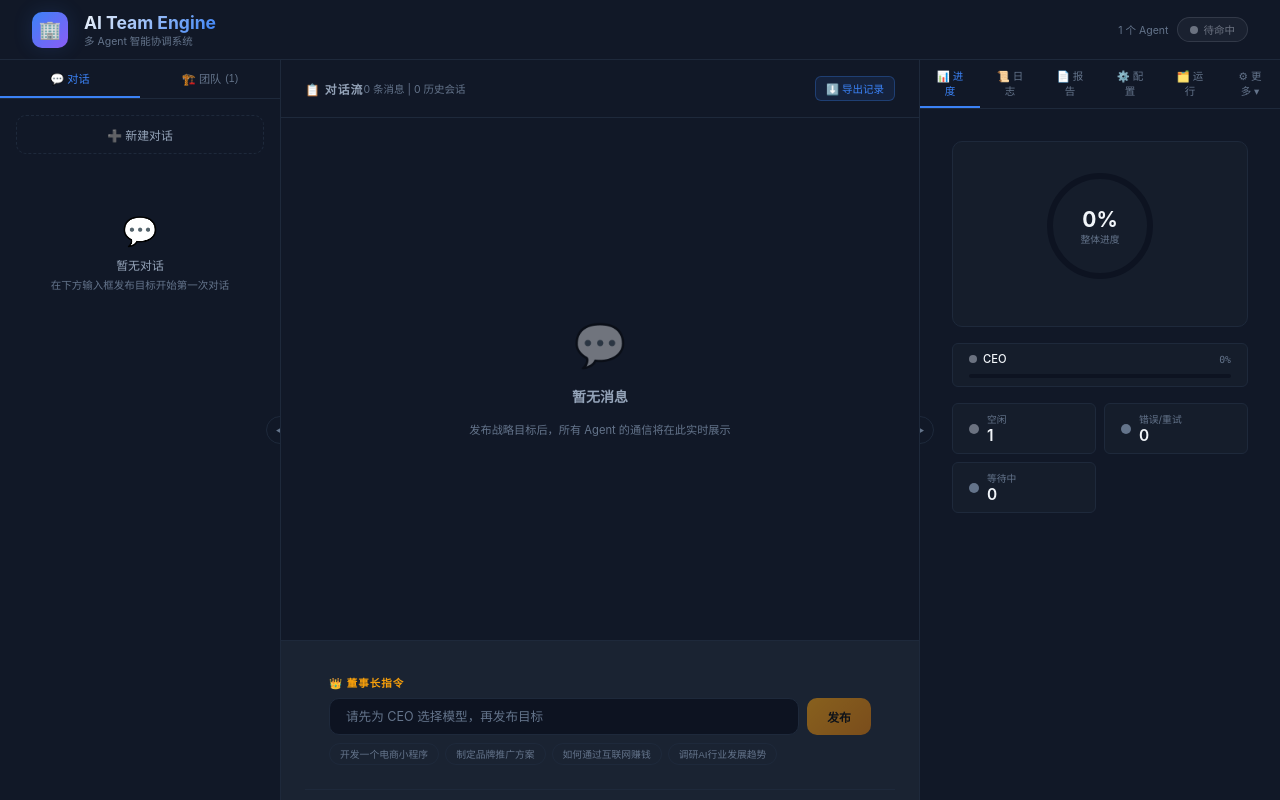
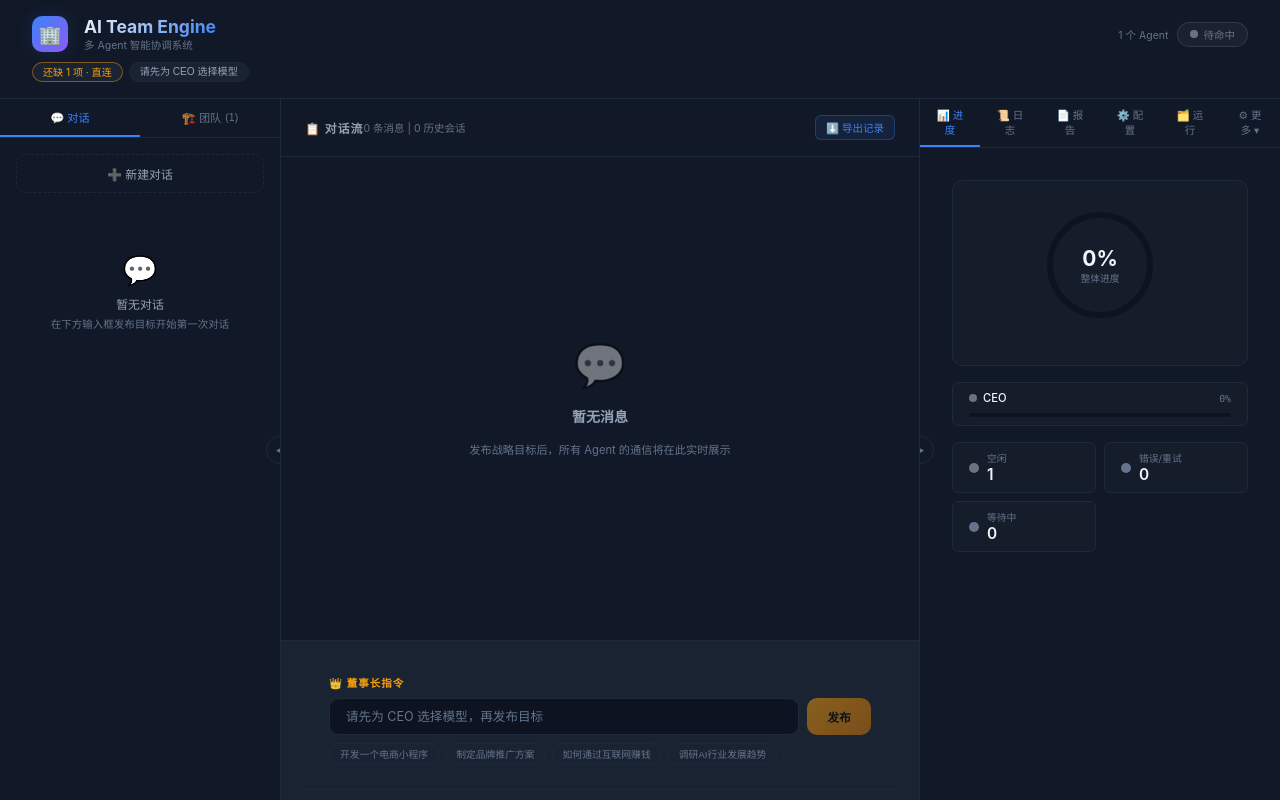
Before and after one commit to hudijiang/ai-team-engine, a React (Vite) app: page / in a window 1280 px wide. Built offline with nearby package versions, Linux system fonts and the light colour scheme.

Commit message:
Add a readiness bar that names what still blocks a run
Show Gateway, CEO model, and missing teammate models in the header.
Config can probe the local Gateway; publish and HITL copy point to the
next action instead of a silent disabled button.

```diff
--- a/src/App.jsx
+++ b/src/App.jsx
@@ -14,6 +14,7 @@ import PluginPanel from './components/PluginPanel';
 import GatewayRunsPanel from './components/GatewayRunsPanel';
 import useInboxSubscriber from './hooks/useInboxSubscriber';
 import CommandInput from './components/CommandInput';
+import ReadinessBar from './components/ReadinessBar';
 import { useStore } from './store/store';
 import { clearRunner } from './engine/runnerRuntime';
 
@@ -108,6 +109,20 @@ export default function App() {
                         {statusText[systemStatus] || systemStatus}
                     </span>
                 </div>
+                <ReadinessBar
+                    onNavigate={(tab) => {
+                        if (tab === 'agents') {
+                            setLeftCollapsed(false);
+                            setLeftTab('agents');
+                            return;
+                        }
+                        if (tab === 'config') {
+                            setRightCollapsed(false);
+                            setRightTab('config');
+                            setShowMoreTabs(false);
+                        }
+                    }}
+                />
             </header>
 
             {/* 主布局 */}
--- a/src/components/ModelConfigPanel.jsx
+++ b/src/components/ModelConfigPanel.jsx
@@ -26,7 +26,7 @@ import {
     isGatewayEnabled,
     saveGatewayConfig,
 } from '../engine/gatewayConfig.js';
-import { listGatewayModels, listGatewayProviders } from '../engine/gatewayRuns.js';
+import { listGatewayModels, listGatewayProviders, probeGateway } from '../engine/gatewayRuns.js';
 import { getKnownProvider } from '../engine/providerCatalog.js';
 
 /**
@@ -46,6 +46,8 @@ export default function ModelConfigPanel() {
     const [gateway, setGateway] = useState({ useGateway: false, gatewayUrl: '', accessToken: '' });
     const [gatewayProviders, setGatewayProviders] = useState([]);
     const [manualModelIds, setManualModelIds] = useState({});
+    const [probeResult, setProbeResult] = useState(null);
+    const [probing, setProbing] = useState(false);
     const gatewayTimerRef = useRef(null);
 
     // 初始化：加载 API 配置 + 恢复模型缓存
@@ -346,6 +348,36 @@ export default function ModelConfigPanel() {
                                 gatewayTimerRef.current = setTimeout(() => saveGatewayConfig(next), 300);
                             }}
                         />
+                        <div className="model-config-item__actions">
+                            <button
+                                className="model-config-item__fetch"
+                                disabled={probing}
+                                onClick={async () => {
+                                    setProbing(true);
+                                    try {
+                                        saveGatewayConfig(gateway);
+                                        setProbeResult(await probeGateway(gateway));
+                                    } finally {
+                                        setProbing(false);
+                                    }
+                                }}
+                            >
+                                {probing ? '检测中…' : '检测 Gateway'}
+                            </button>
+                            {probeResult && (
+                                <span className="text-sm text-muted">
+                                    {probeResult.reason === null && probeResult.ok
+                                        ? `已连接，${probeResult.configuredCount} 个供应商有 Key`
+                                        : probeResult.reason === 'no_provider_key'
+                                            ? '已连接，但进程里还没有 OPENAI_API_KEY 等'
+                                            : probeResult.reason === 'unreachable'
+                                                ? '连不上，请先 npm run gateway'
+                                                : probeResult.reason === 'unauthorized'
+                                                    ? 'Token 不对'
+                                                    : '请先填 URL 和 Token'}
+                                </span>
+                            )}
+                        </div>
                     </div>
                 )}
             </div>
--- /dev/null
+++ b/src/components/ReadinessBar.jsx
@@ -0,0 +1,47 @@
+import React, { useEffect, useState } from 'react';
+import { useStore } from '../store/store';
+import { ensureGatewayConfigHydrated } from '../engine/gatewayConfig.js';
+import { probeGateway } from '../engine/gatewayRuns.js';
+import { buildReadiness } from '../engine/readiness.js';
+
+export default function ReadinessBar({ onNavigate }) {
+    const agents = useStore(s => s.agents) || [];
+    const systemStatus = useStore(s => s.systemStatus);
+    const [probe, setProbe] = useState(null);
+
+    useEffect(() => {
+        let active = true;
+        const tick = async () => {
+            await ensureGatewayConfigHydrated();
+            const next = await probeGateway();
+            if (active) setProbe(next);
+        };
+        void tick();
+        const timer = setInterval(() => { void tick(); }, 8000);
+        return () => {
+            active = false;
+            clearInterval(timer);
+        };
+    }, []);
+
+    const readiness = buildReadiness({ agents, systemStatus, gatewayProbe: probe });
+    const modeLabel = readiness.mode === 'gateway' ? 'Gateway' : '直连';
+
+    return (
+        <div className="readiness-bar" data-ready={readiness.ready ? 'yes' : 'no'}>
+            <span className={`readiness-chip ${readiness.ready ? 'readiness-chip--ok' : 'readiness-chip--warn'}`}>
+                {readiness.ready ? `可以发布 · ${modeLabel}` : `还缺 ${readiness.issues.length} 项 · ${modeLabel}`}
+            </span>
+            {readiness.issues.map(issue => (
+                <button
+                    key={issue.id}
+                    type="button"
+                    className="readiness-chip readiness-chip--action"
+                    onClick={() => onNavigate?.(issue.tab)}
+                >
+                    {issue.label}
+                </button>
+            ))}
+        </div>
+    );
+}
--- a/src/engine/gatewayRuns.js
+++ b/src/engine/gatewayRuns.js
@@ -118,6 +118,33 @@ export function exportGatewayRuns(records = []) {
     }, null, 2);
 }
 
+export async function probeGateway(configOverride = null) {
+    const config = configOverride || await ensureGatewayConfigHydrated();
+    if (!config.useGateway) {
+        return { mode: 'direct', ok: true, reason: null, configuredCount: 0, providers: [] };
+    }
+    if (!config.gatewayUrl || !config.accessToken) {
+        return { mode: 'gateway', ok: false, reason: 'missing_config', configuredCount: 0, providers: [] };
+    }
+    const health = await gatewayFetch('/health', {}, 3000, config);
+    if (!health) {
+        return { mode: 'gateway', ok: false, reason: 'unreachable', configuredCount: 0, providers: [] };
+    }
+    const providersRes = await gatewayFetch('/api/providers', {}, 3000, config);
+    if (!providersRes) {
+        return { mode: 'gateway', ok: false, reason: 'unreachable', configuredCount: 0, providers: [] };
+    }
+    if (!providersRes.ok) {
+        return { mode: 'gateway', ok: false, reason: 'unauthorized', configuredCount: 0, providers: [] };
+    }
+    const providers = Array.isArray(providersRes.data?.providers) ? providersRes.data.providers : [];
+    const configuredCount = providers.filter(item => item.configured).length;
+    if (configuredCount === 0) {
+        return { mode: 'gateway', ok: true, reason: 'no_provider_key', configuredCount, providers };
+    }
+    return { mode: 'gateway', ok: true, reason: null, configuredCount, providers };
+}
+
 export async function listGatewayProviders(config = null, options = {}) {
     const res = await gatewayFetch('/api/providers', {}, options.timeoutMs, config);
     if (!res?.ok) return [];
@@ -147,5 +174,6 @@ export default {
     listGatewayModels,
     deleteGatewayRun,
     exportGatewayRuns,
+    probeGateway,
     gatewayFetch,
 };
--- /dev/null
+++ b/src/engine/readiness.js
@@ -0,0 +1,48 @@
+/**
+ * 单租户就绪检查：发布/开始执行前缺什么，用一句人话列出。
+ */
+
+export function buildReadiness({
+    agents = [],
+    systemStatus = 'idle',
+    gatewayProbe = null,
+} = {}) {
+    const ceo = agents.find(agent => agent.name === 'CEO');
+    const team = agents.filter(agent => agent.name !== 'CEO');
+    const missingTeam = team.filter(agent => !agent.model);
+    const issues = [];
+
+    if (gatewayProbe?.mode === 'gateway') {
+        if (gatewayProbe.reason === 'missing_config') {
+            issues.push({ id: 'gw-config', label: 'Gateway 未填 URL/Token', tab: 'config' });
+        } else if (gatewayProbe.reason === 'unreachable') {
+            issues.push({ id: 'gw-down', label: 'Gateway 连不上（先 npm run gateway）', tab: 'config' });
+        } else if (gatewayProbe.reason === 'unauthorized') {
+            issues.push({ id: 'gw-auth', label: 'Gateway Token 无效', tab: 'config' });
+        } else if (gatewayProbe.reason === 'no_provider_key') {
+            issues.push({ id: 'gw-key', label: 'Gateway 进程未配置供应商 Key', tab: 'config' });
+        }
+    }
+
+    if (!ceo?.model) {
+        issues.push({ id: 'ceo-model', label: '请先为 CEO 选择模型', tab: 'agents' });
+    }
+
+    if (systemStatus === 'waiting_for_config' && missingTeam.length > 0) {
+        issues.push({
+            id: 'team-models',
+            label: `成员未选模型：${missingTeam.map(agent => agent.name).join('、')}`,
+            tab: 'agents',
+        });
+    }
+
+    return {
+        ready: issues.length === 0,
+        issues,
+        ceoHasModel: !!ceo?.model,
+        missingTeam,
+        mode: gatewayProbe?.mode || 'direct',
+    };
+}
+
+export default { buildReadiness };
--- a/src/index.css
+++ b/src/index.css
@@ -438,13 +438,15 @@ body {
 /* --- 头部 --- */
 .app-header {
   display: flex;
+  flex-wrap: wrap;
   align-items: center;
   justify-content: space-between;
   padding: var(--space-md) var(--space-xl);
   background: var(--bg-secondary);
   border-bottom: 1px solid var(--border-primary);
-  height: 60px;
+  min-height: 60px;
   flex-shrink: 0;
+  gap: 8px;
 }
 
 .app-header__logo {
@@ -485,6 +487,44 @@ body {
   display: flex;
   align-items: center;
   gap: var(--space-sm);
+}
+
+.readiness-bar {
+  display: flex;
+  flex-wrap: wrap;
+  align-items: center;
+  gap: 6px;
+  width: 100%;
+  padding-top: 2px;
+}
+
+.readiness-chip {
+  border: 1px solid var(--border-primary);
+  background: var(--bg-tertiary);
+  color: var(--text-secondary);
+  border-radius: 999px;
+  font-size: 0.72rem;
+  line-height: 1.4;
+  padding: 2px 10px;
+}
+
+.readiness-chip--ok {
+  border-color: rgba(16, 185, 129, 0.4);
+  color: var(--accent-emerald);
+}
+
+.readiness-chip--warn {
+  border-color: rgba(245, 158, 11, 0.45);
+  color: var(--accent-amber);
+}
+
+.readiness-chip--action {
+  cursor: pointer;
+}
+
+.readiness-chip--action:hover {
+  border-color: var(--border-active);
+  color: var(--text-primary);
 }
 
 .status-badge {
```
Also changed, not shown: src/components/CommandInput.jsx (+18 -3 lines), 1 other file (tests, documents, lock files or other folders).
